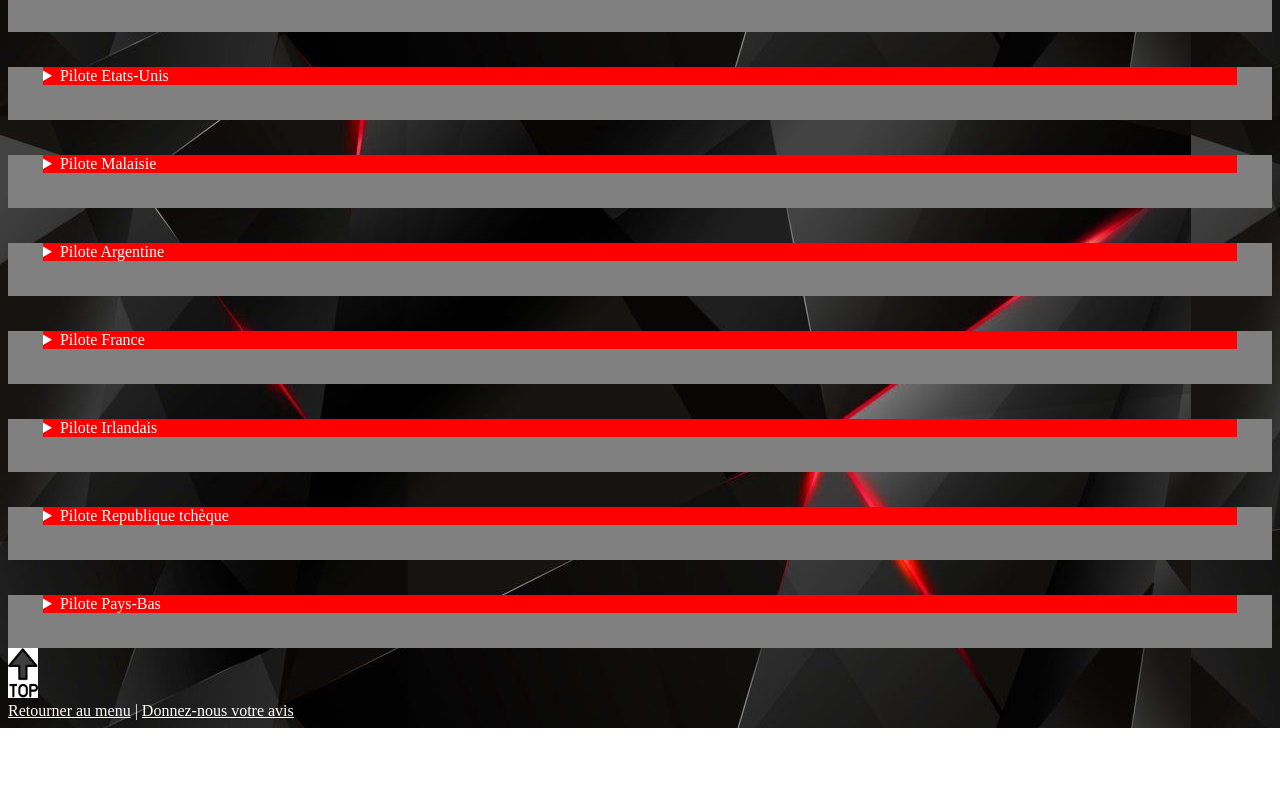
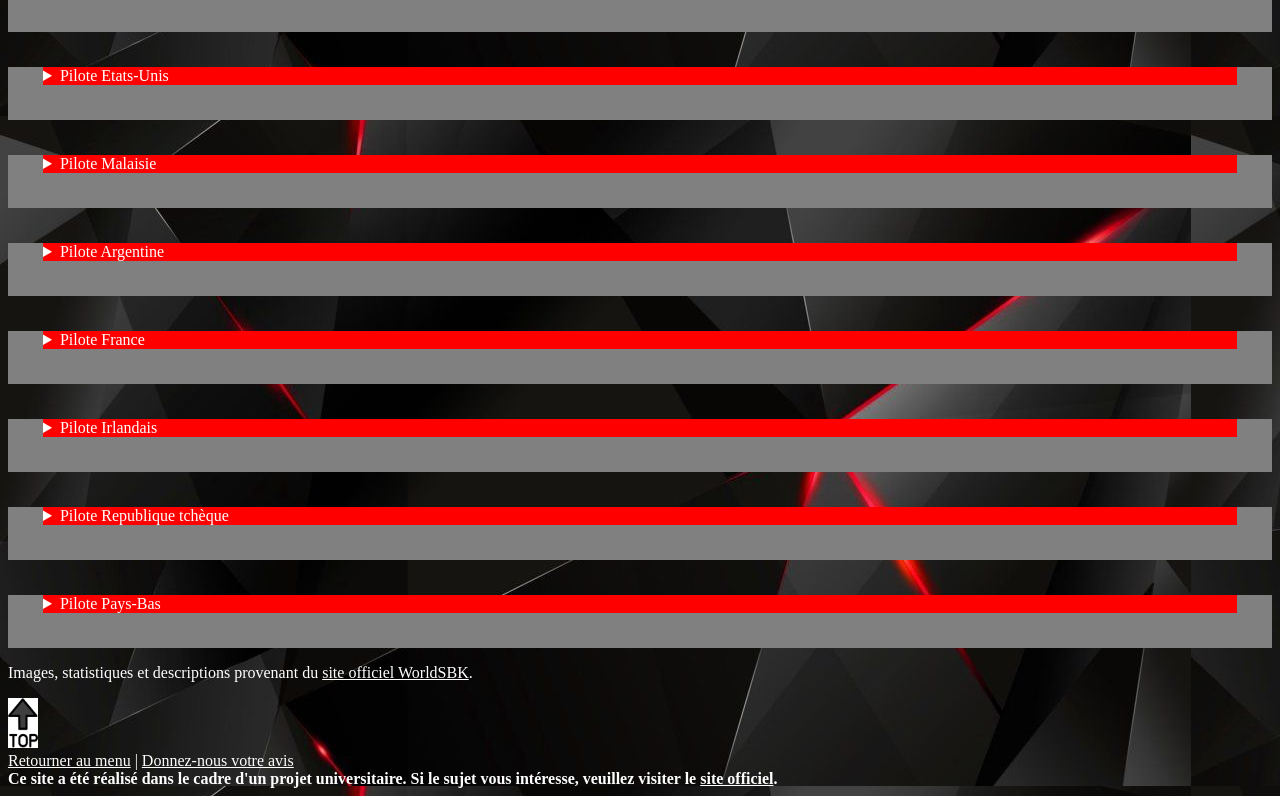
Before and after one commit to MattSuper13/Projet-HTML, a plain HTML site: page Pilotes.html in a window 1280 px wide. Shown: the part 554-1350 px from the top of the page. Before the commit the page ends 1282 px from the top, so only its background shows below. Drawn offline with Linux system fonts and the light colour scheme.

Commit message:
Add files via upload

```diff
--- a/Pilotes.html
+++ b/Pilotes.html
@@ -4193,9 +4193,13 @@
             </details>
 </details>
 
+    <p>Images, statistiques et descriptions provenant du <a href="https://www.worldsbk.com/fr/pilotes/sbk">site officiel WorldSBK</a>.</p>
+
     <a href="#top"><img src="images/Top.png" alt="Top" style="width:30px;height:50px;"></a><br/> <!-- Ancrage pour retourner au début de la page -->
 
-    <a href="index.html">Retourner au menu</a> | <a href="formulaire.html">Donnez-nous votre avis</a> <!-- Menu pour retourner au menu ou aller au formulaire -->
+    <a href="index.html">Retourner au menu</a> | <a href="formulaire.html">Donnez-nous votre avis</a><br/> <!-- Menu pour retourner au menu ou aller au formulaire -->
+
+    <strong>Ce site a été réalisé dans le cadre d'un projet universitaire. Si le sujet vous intéresse, veuillez visiter le <a href="https://www.worldsbk.com/fr">site officiel</a>.</strong>
 
 </body>
 </html>
```
Also changed, not shown: calendrier.html (+3 -1 lines), formulaire.html (+3 -1 lines), index.html (+3 -1 lines).
